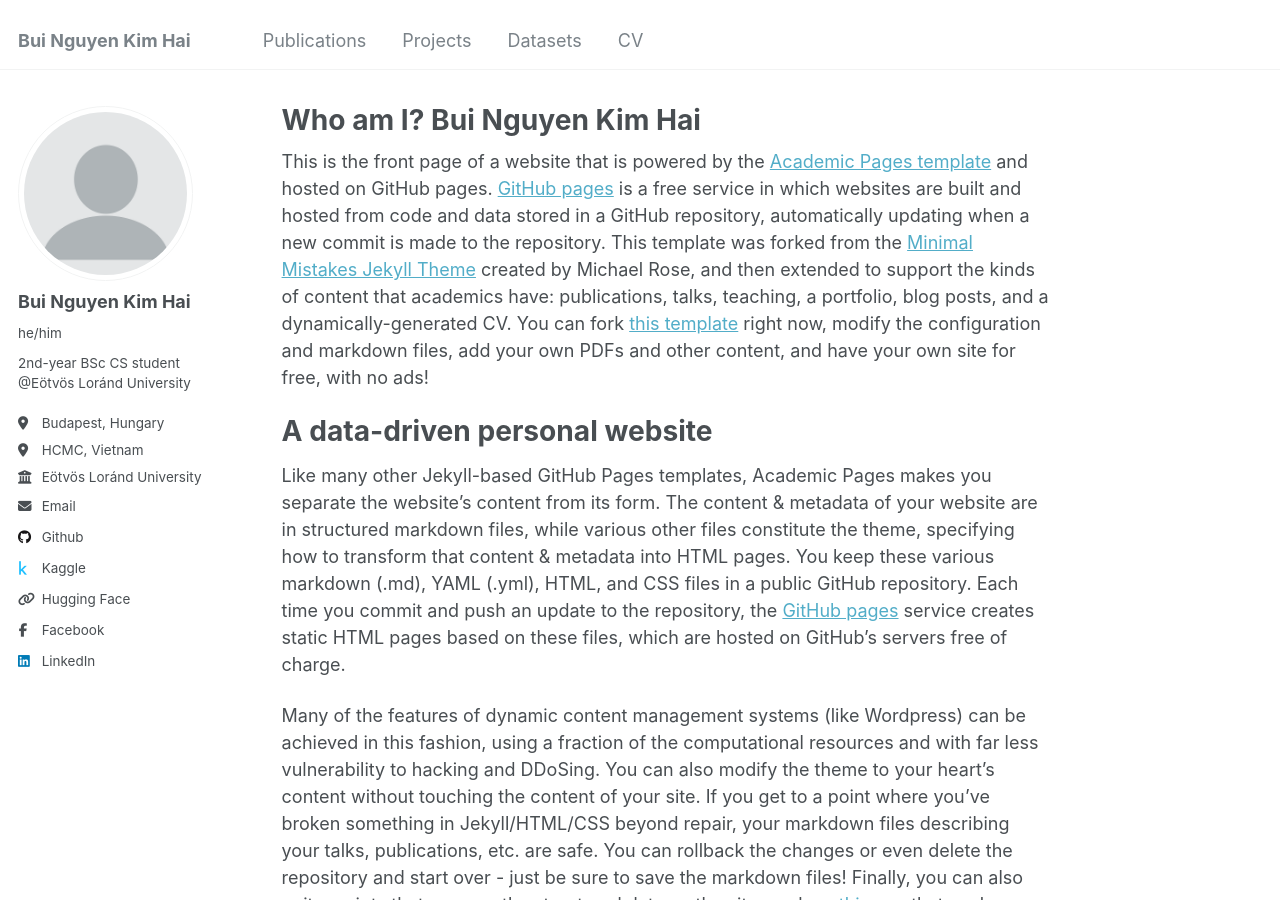
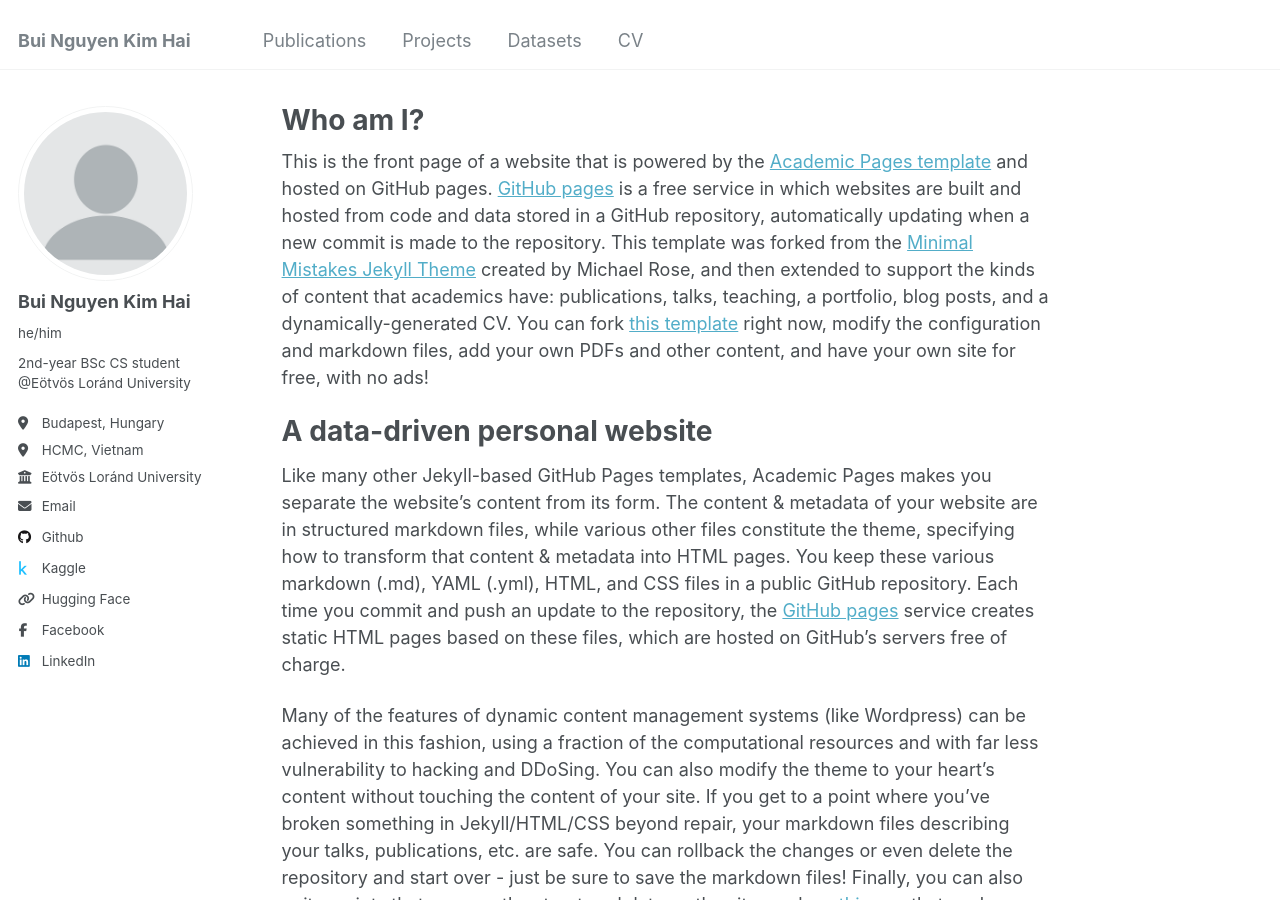
Before and after one commit to whynotkimhari/whynotkimhari.github.io, a Jekyll site: the page built from _pages/about.md, in a window 1280 px wide and 900 px high. Built offline with Jekyll 4.4.1, drawn with Linux system fonts in a browser that asks for light colours.

Commit message:
Update about.md

```diff
--- a/_pages/about.md
+++ b/_pages/about.md
@@ -1,6 +1,6 @@
 ---
 permalink: /
-title: "Who am I? Bui Nguyen Kim Hai"
+title: "Who am I?"
 author_profile: true
 redirect_from:
   - /about/
```
